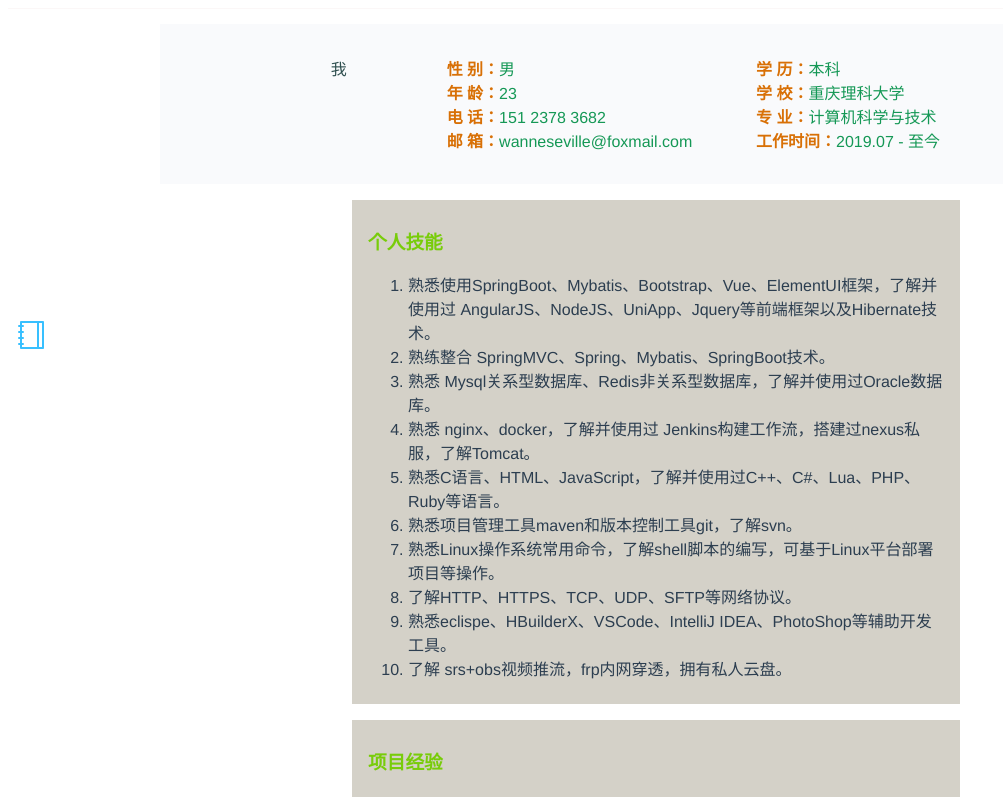
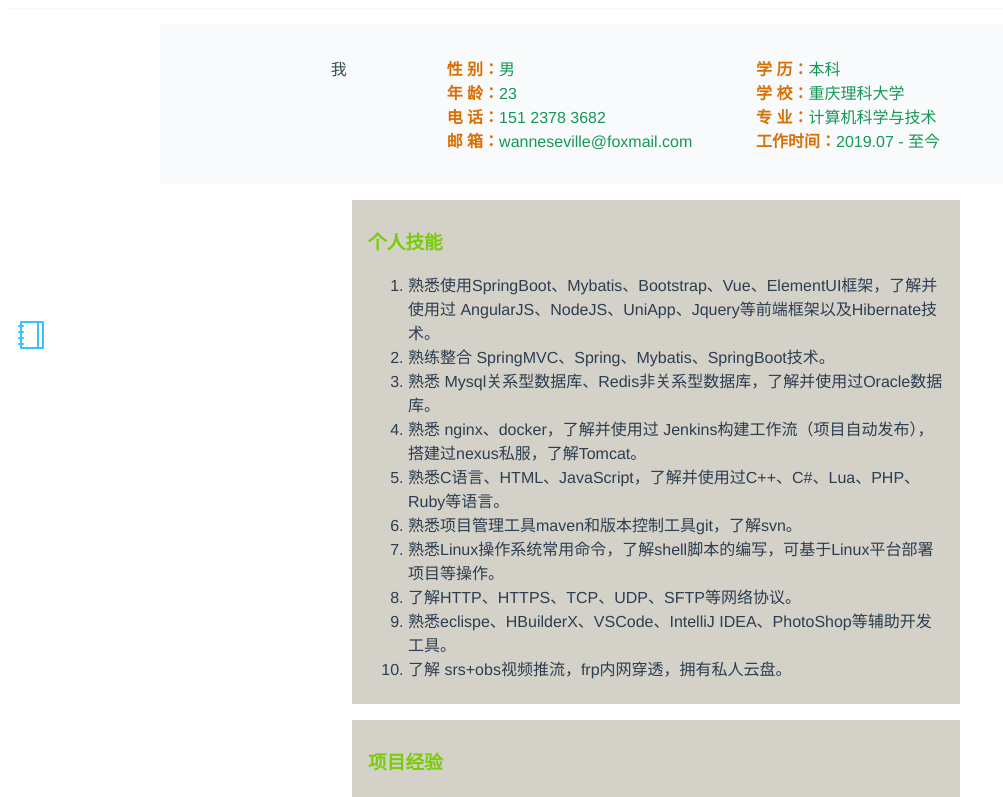
Before and after one commit to WanneSimon/munk-blog, a Vue app: page /coco/CV in a window 1280 px wide. Shown: the top 797 px of the page, without its empty margins (0-1003 px from the left). Built offline with nearby package versions, Linux system fonts and the light colour scheme; no server answers; what vue-quill-editor would draw is missing.

Commit message:
CV补充

```diff
--- a/src/views/curriculumVitae.vue
+++ b/src/views/curriculumVitae.vue
@@ -26,7 +26,7 @@
             <li>  熟悉使用SpringBoot、Mybatis、Bootstrap、Vue、ElementUI框架，了解并使用过 AngularJS、NodeJS、UniApp、Jquery等前端框架以及Hibernate技术。</li>
             <li>	熟练整合 SpringMVC、Spring、Mybatis、SpringBoot技术。</li>
             <li>	熟悉 Mysql关系型数据库、Redis非关系型数据库，了解并使用过Oracle数据库。</li>
-            <li>	熟悉 nginx、docker，了解并使用过 Jenkins构建工作流，搭建过nexus私服，了解Tomcat。</li>
+            <li>	熟悉 nginx、docker，了解并使用过 Jenkins构建工作流（项目自动发布），搭建过nexus私服，了解Tomcat。</li>
             <li>	熟悉C语言、HTML、JavaScript，了解并使用过C++、C#、Lua、PHP、Ruby等语言。</li>
             <li>	熟悉项目管理工具maven和版本控制工具git，了解svn。</li>
             <li>	熟悉Linux操作系统常用命令，了解shell脚本的编写，可基于Linux平台部署项目等操作。</li>
```
